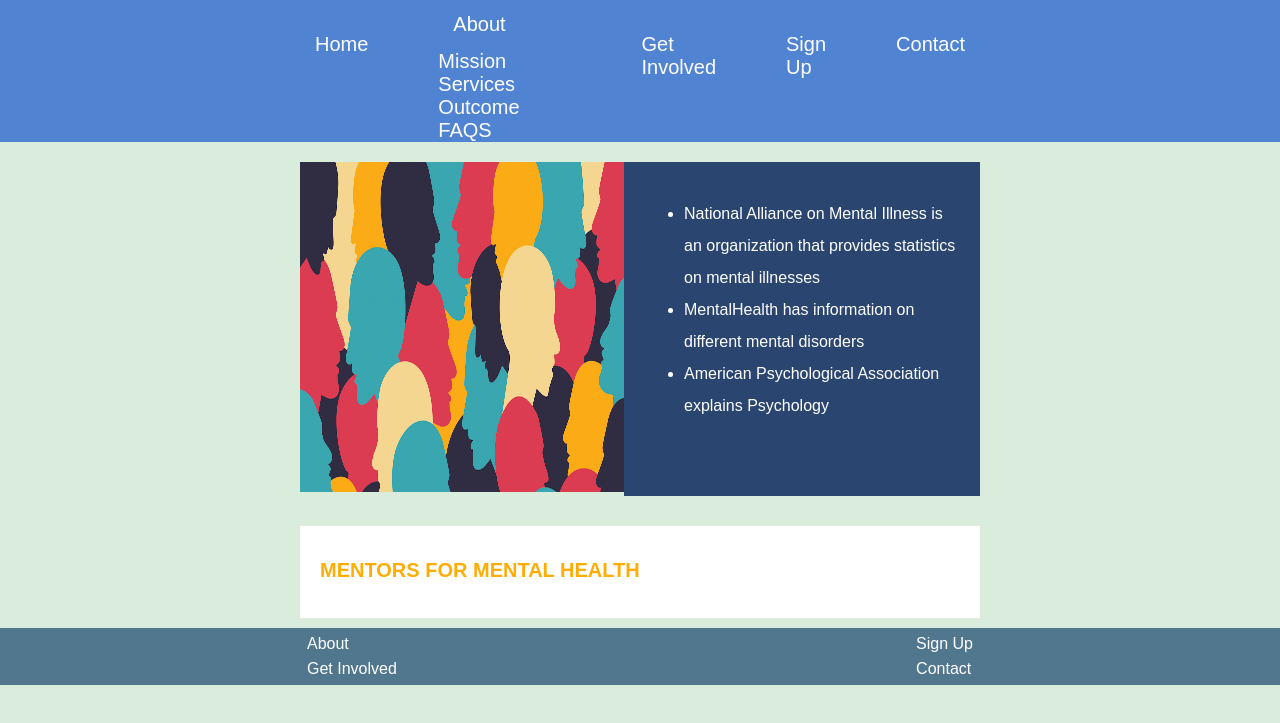
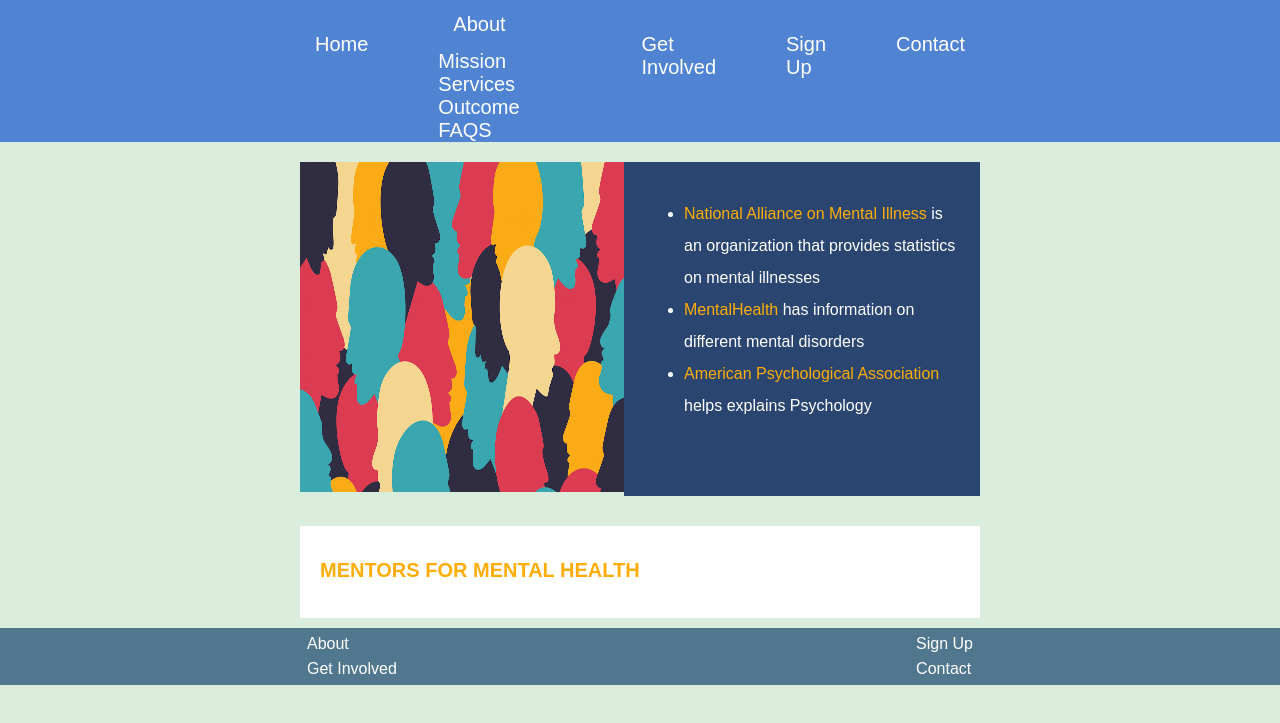
Before and after one commit to Zoryna/mental-health-proposal, a plain HTML site: page about2.html in a window 1280 px wide. Shown: the part 75-798 px from the top of the page. Drawn offline with Linux system fonts and the light colour scheme.

Commit message:
Added links to the picture information

```diff
--- a/about2.html
+++ b/about2.html
@@ -44,12 +44,14 @@
 
       <div class="picinfo" id="smallertext">
         <ul>
-          <li>National Alliance on Mental Illness is an organization that provides
-            statistics on mental illnesses</li>
+          <li><a href ="https://www.nami.org/">National Alliance on Mental Illness</a>
+            is an organization that provides statistics on mental illnesses</li>
 
-          <li>MentalHealth has information on different mental disorders</li>
+          <li><a href="https://www.mentalhealth.gov/"> MentalHealth</a> has
+            information on different mental disorders</li>
 
-          <li>American Psychological Association explains Psychology</li>
+          <li><a href="https://www.apa.org/action/science/index">American
+            Psychological Association</a> helps explains Psychology</li>
         </ul>
       </div>
 
--- a/css/about.css
+++ b/css/about.css
@@ -24,6 +24,11 @@
   line-height: 2;
 }
 
+.picinfo a {
+  color: #FFAD05; /*dark yellow */
+  text-decoration: none;
+}
+
 .aboutpicture img {
   height: 330px;
   width: 100%;
```
